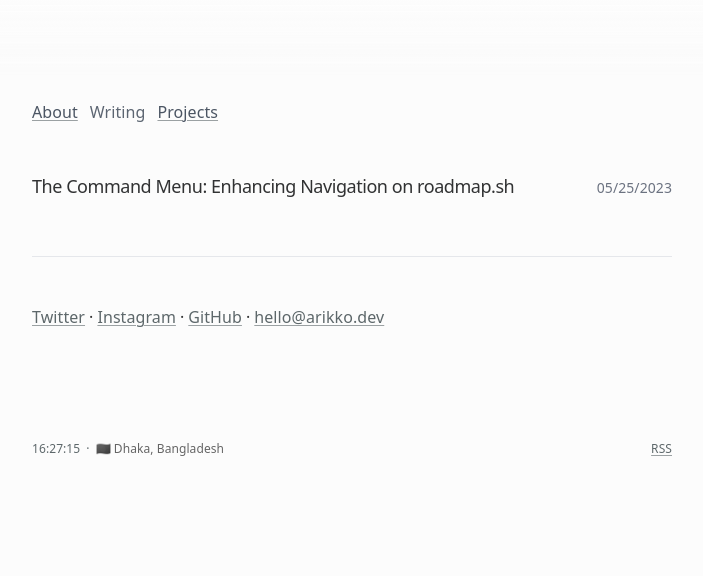
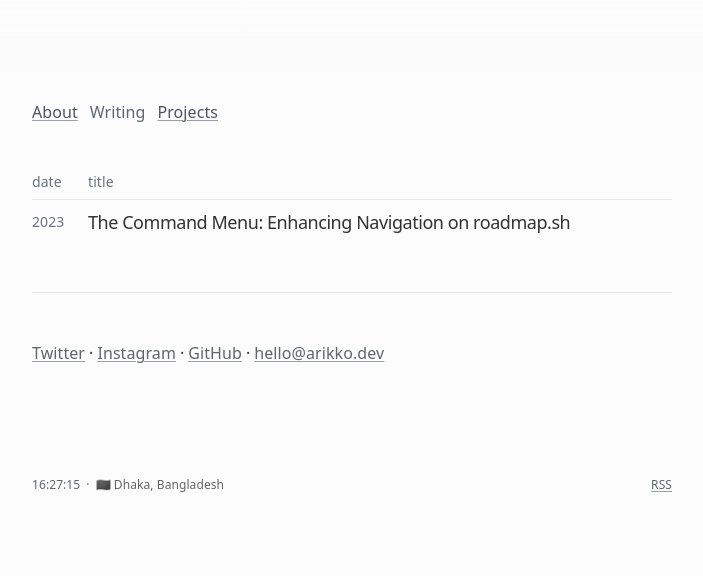
Before and after one commit to arikchakma/arikkodev, an Astro site: page /writing in a window 1280 px wide. Shown: the whole page, without its empty margins (288-991 px from the left). Built offline with nearby package versions, Linux system fonts and the light colour scheme; Astro itself is replaced by a stand-in of ours; some packages are replaced by stand-ins of ours.

Commit message:
chore: writing page

```diff
--- a/src/lib/time.ts
+++ b/src/lib/time.ts
@@ -10,3 +10,7 @@ export function getRelativeTime(date: Date) {
 export function formatDate(date: Date) {
   return dayjs(date).format('MM/DD/YYYY');
 }
+
+export function getYear(date: Date) {
+  return dayjs(date).year();
+}
--- a/src/pages/writing/index.astro
+++ b/src/pages/writing/index.astro
@@ -1,10 +1,17 @@
 ---
 import { getCollection } from 'astro:content';
 import Layout from '../../layouts/Layout.astro';
-import { formatDate } from '../../lib/time';
+import { getYear } from '../../lib/time';
 
-const allWritings = await getCollection('writing', ({ data }) => {
-  return import.meta.env.PROD ? data.status === 'published' : true;
+const allWritings = (
+  await getCollection('writing', ({ data }) => {
+    return import.meta.env.PROD ? data.status === 'published' : true;
+  })
+).sort((a, b) => {
+  return (
+    new Date(b.data.publishedAt!).getTime() -
+    new Date(a.data.publishedAt!).getTime()
+  );
 });
 ---
 
@@ -14,25 +21,36 @@ const allWritings = await getCollection('writing', ({ data }) => {
   description="Arik Chakma's thoughts and writings."
 >
   <main class='container mt-10 text-sm sm:text-base'>
-    <ul class='mt-5'>
+    <header class='flex h-9 items-center border-b text-sm text-gray-500'>
+      <span class='w-12 text-left'>date</span>
+      <span class='grow pl-2'>title</span>
+    </header>
+    <ul>
       {
         allWritings.map((writing, index) => {
-          const time = formatDate(writing.data.publishedAt!);
+          const year = getYear(writing.data.publishedAt!);
+          const isFirstOfTheYear =
+            index === 0 ||
+            year !== getYear(allWritings[index - 1].data.publishedAt!);
+
           return (
             <li>
               <a
                 href={`/writing/${writing.slug}`}
                 class:list={[
-                  'flex items-baseline justify-between gap-2 py-2 hover:opacity-70',
+                  'flex py-2 hover:bg-gray-100 active:bg-gray-200',
                   index === 0 ? '' : 'border-t border-gray-200',
+                  !isFirstOfTheYear && 'pl-14',
                 ]}
               >
+                {isFirstOfTheYear && (
+                  <span class="h-full w-14 shrink-0 self-start text-sm leading-7 text-gray-500 [font-feature-settings:'tnum']">
+                    {year}
+                  </span>
+                )}
                 <span class="text-base tracking-tight [font-variation-settings:'wght'_500] sm:text-lg">
                   {writing.data.title}
                 </span>
-                <time class="text-right text-sm text-gray-500 [font-feature-settings:'tnum']">
-                  {time}
-                </time>
               </a>
             </li>
           );
```
